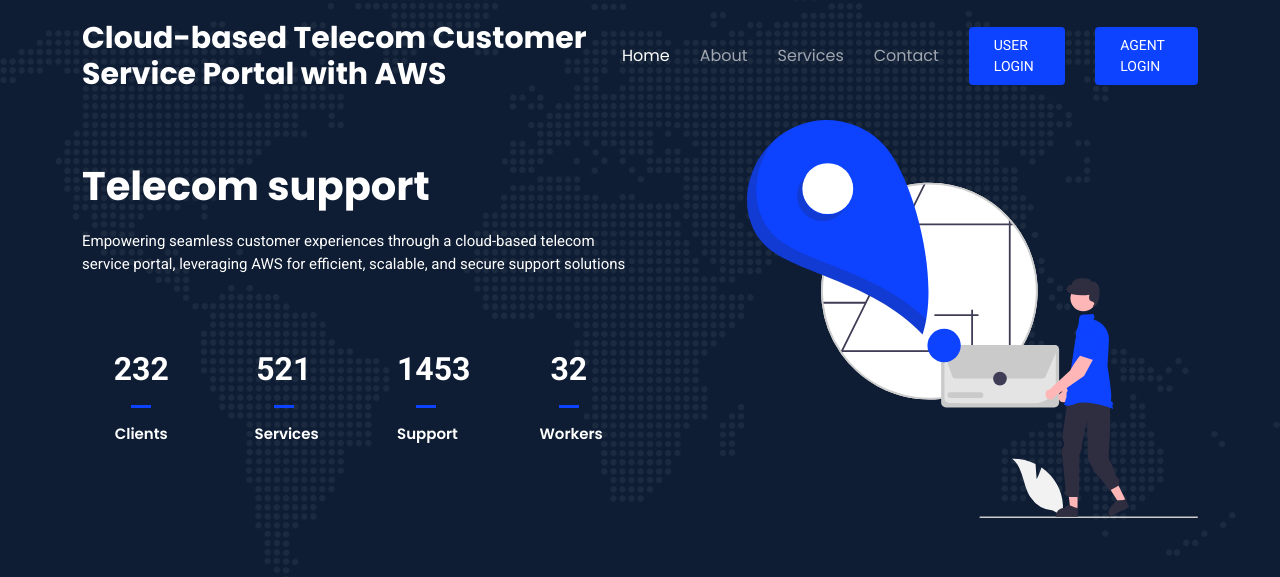
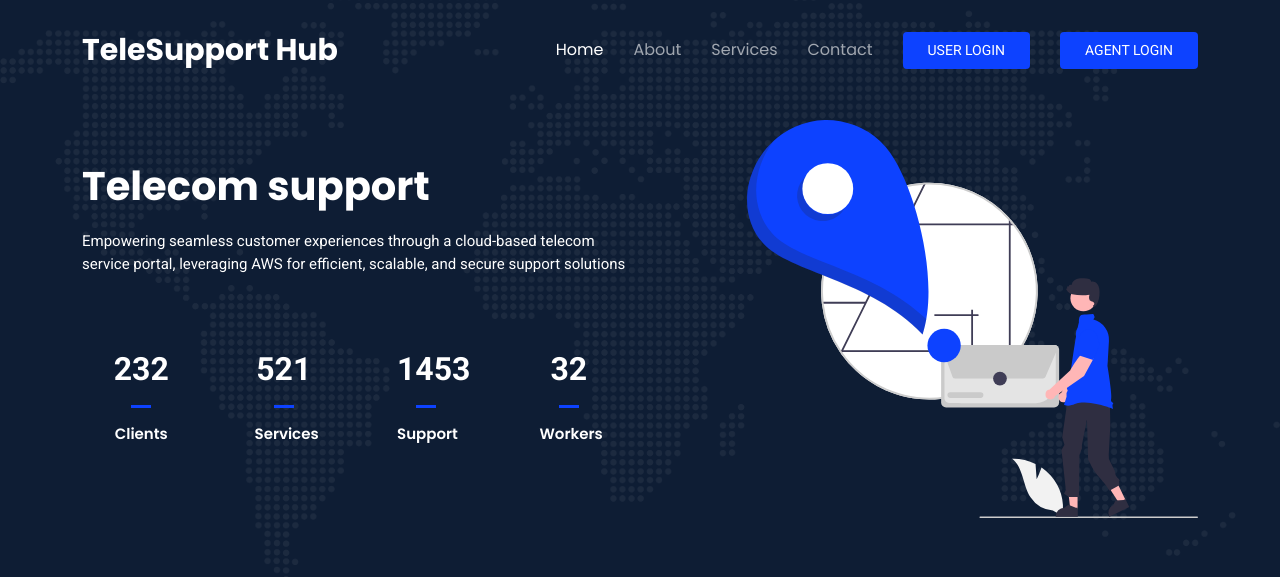
Before and after one commit to Mary9140/telecom-portal, a Flask app: page / in a window 1280 px wide. Shown: the top 577 px of the page. Run offline with Flask 3, Linux system fonts and the light colour scheme; some libraries are stand-ins or nearby versions.

Commit message:
Update index.html

```diff
--- a/templates/index.html
+++ b/templates/index.html
@@ -45,7 +45,7 @@
       <a href="index.html" class="logo d-flex align-items-center me-auto">
         <!-- Uncomment the line below if you also wish to use an image logo -->
         <!-- <img src="assets/img/logo.png" alt=""> -->
-        <h1 class="sitename">Cloud-based Telecom Customer Service Portal with AWS</h1>
+        <h1 class="sitename">TeleSupport Hub</h1>
       </a>
 
       <nav id="navmenu" class="navmenu">
```
